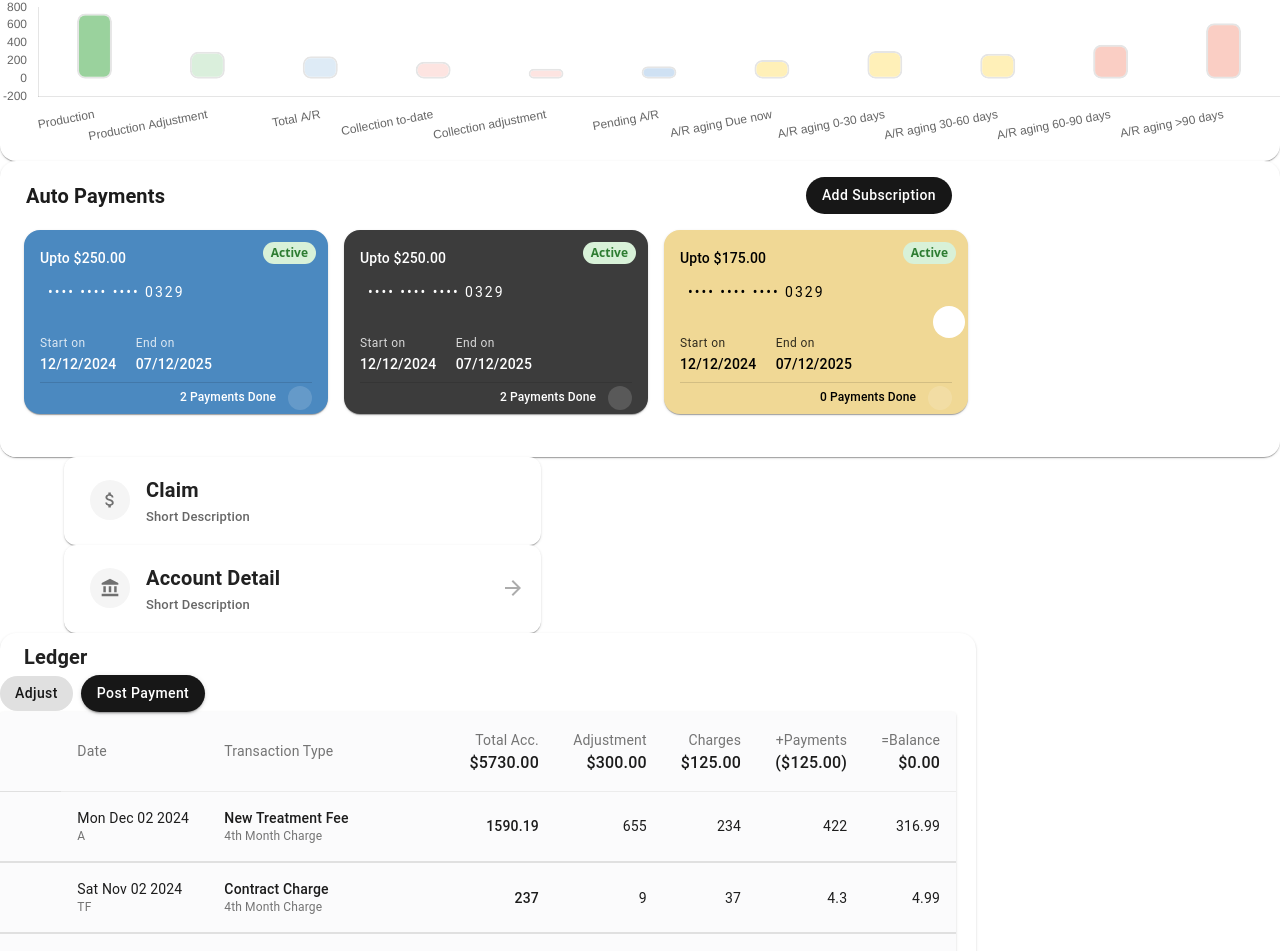
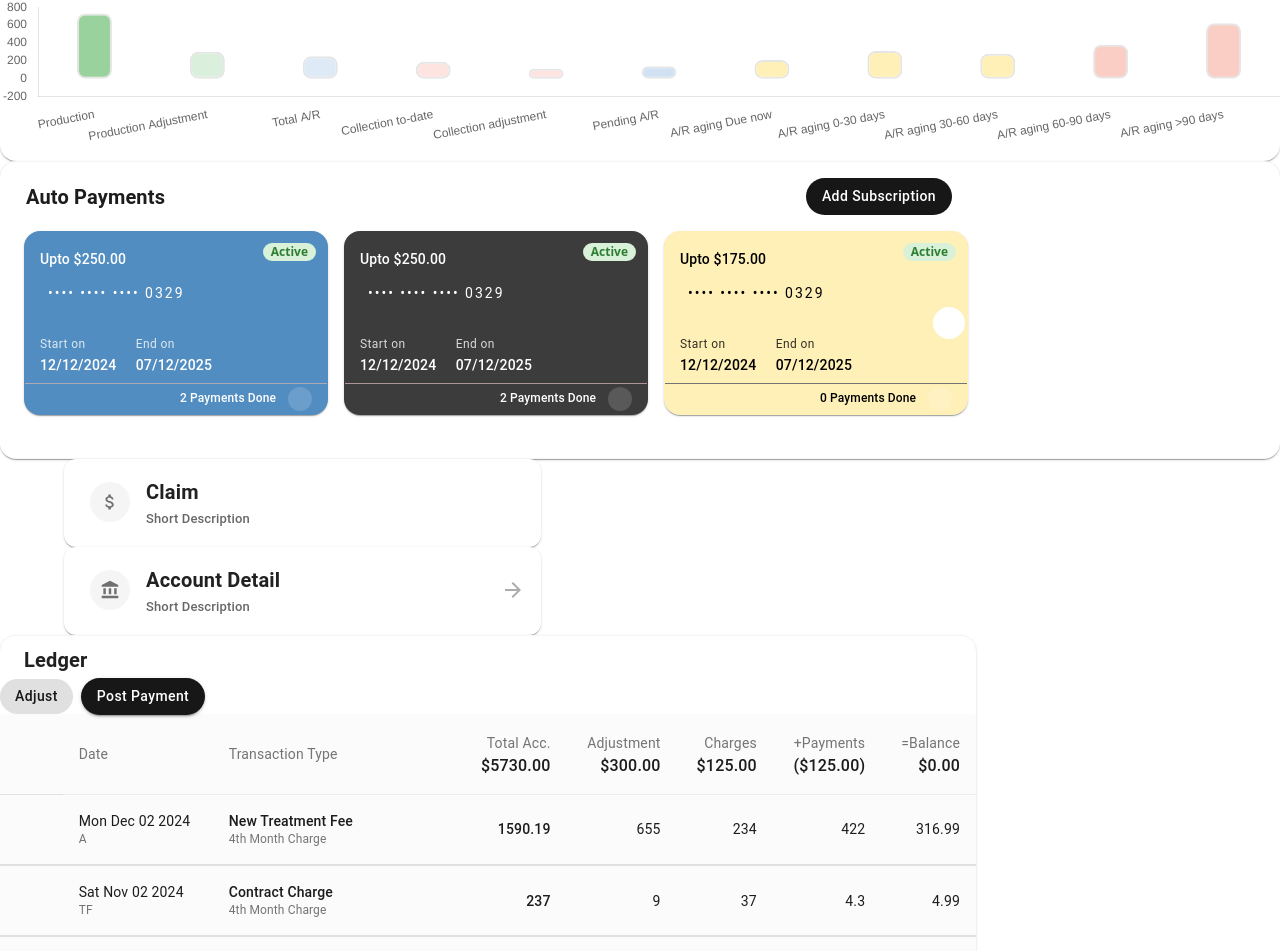
Before and after one commit to pavithranJ8/BerryStudio, a React (Vite) app: page / in a window 1280 px wide. Shown: the part 1664-2615 px from the top of the page. Built offline with nearby package versions, Linux system fonts and the light colour scheme; some icons are missing.

Commit message:
sidebar changes

```diff
--- a/src/components/AutoPayment.tsx
+++ b/src/components/AutoPayment.tsx
@@ -17,7 +17,7 @@ import ChevronRightIcon from '@mui/icons-material/ChevronRight';
 // import PaymentIcon from '@mui/icons-material/Payment';
 
 const BlueCard = styled(Card)(() => ({
-  backgroundColor: '#4b89c0',
+  backgroundColor: '#528DC1',
   color: 'white',
   borderRadius: '10px',
   height: '100%',
@@ -26,7 +26,7 @@ const BlueCard = styled(Card)(() => ({
 }));
 
 const DarkCard = styled(Card)(() => ({
-  backgroundColor: '#3c3c3c',
+  backgroundColor: '#3C3C3C',
   color: 'white',
   borderRadius: '10px',
   height: '100%',
@@ -35,7 +35,7 @@ const DarkCard = styled(Card)(() => ({
 }));
 
 const YellowCard = styled(Card)(() => ({
-  backgroundColor: '#f0d895',
+  backgroundColor: '#FFF0B8',
   color: 'black',
   borderRadius: '10px',
   height: '100%',
@@ -47,7 +47,7 @@ const YellowCard = styled(Card)(() => ({
 const ActiveBadge = styled(Box)(() => ({
   backgroundColor: '#d8f1d8',
   color: '#2e7d32',
-  padding: '2px 8px',
+  padding: '0px 8px',
   borderRadius: '12px',
   fontSize: '0.75rem',
   fontWeight: 600,
@@ -165,7 +165,7 @@ const AutoPayments: React.FC = () => {
     return (
       <CardComponent sx={{ height: '184px', width: '304px', borderRadius: '16px' }}>
         <CardContent sx={{ height: '100%', display: 'flex', flexDirection: 'column', marginBottom: '12px' }}>
-          {subscription.active && <ActiveBadge className='mr-4 mt-1 px-1 w-[50px] h-[20px] text-[10px] '>Active</ActiveBadge>}
+          {subscription.active && <ActiveBadge className='mr-4 mt-1 pl-2 w-[50px] h-[20px] text-[10px] '>Active</ActiveBadge>}
 
           {/* <IconButton
             sx={{
@@ -233,7 +233,7 @@ const AutoPayments: React.FC = () => {
               </Typography>
             </DateBoxEnd>
           </DateSection>
-          <Divider />
+          <Divider sx={{borderColor: subscription.type == 'yellow' ? '#747474' : '#cdb2b2c2', marginLeft: '-15px', marginRight: '-15px'}}/>
 
           <PaymentsFooter sx={{marginTop: '3px'}}>
             <Typography variant="body2" fontWeight={500} sx={{fontSize: '12px', marginLeft: '140px',marginBottom: '16px'}}>
@@ -278,7 +278,7 @@ const AutoPayments: React.FC = () => {
   };
 
   return (
-    <Box sx={{bgcolor: 'white', width: '976px',  height: '280px' }}>
+    <Box sx={{bgcolor: '#FFFFFF', width: '976px',  height: '280px' }}>
       <Container>
         <Box sx={{ display: 'flex', justifyContent: 'space-between', alignItems: 'center', marginTop: '16px', marginLeft: '2px'}}>
           <Typography variant="h6" fontWeight={600} sx={{color: '#1C1C1C', fontSize: '20px', textTransform: 'capitalize'}}>
--- a/src/components/Table.tsx
+++ b/src/components/Table.tsx
@@ -127,7 +127,7 @@ function createData(
 
   export default function CollapsibleTable() {
     return (
-      <TableContainer component={Paper} sx={{maxWidth: '956px'}}>
+      <TableContainer component={Paper} sx={{maxWidth: '976px'}}>
         <Table aria-label="collapsible table">
           <TableHead sx={{background: '#FBFBFC'}}>
             <TableRow>
--- a/src/components/ledger.tsx
+++ b/src/components/ledger.tsx
@@ -98,7 +98,7 @@ const ledger = () => {
   return (
     <div className="flex h-screen bg-[#FFFFFF]">
       {/* Sidebar */}
-      <div className={`shrink-0 h-screen shadow-md flex flex-col  ${
+      <div className={`fixed shrink-0 h-screen shadow-md flex flex-col  ${
           collapsed ? 'w-16' : 'w-64'
         }`}>
         <div className="mb-8 mt-4 ml-6">
@@ -187,7 +187,9 @@ const ledger = () => {
 
       {/* Main Content */}
 
-      <div className="flex-1 bg-gradient-to-b from-[#E0F1E1] via-[#FAFDFA] to-[#FAFAFB]">
+      <div className={`flex-1 bg-gradient-to-b from-[#E0F1E1] via-[#FAFDFA] to-[#FAFAFB] ${
+          collapsed ? 'ml-16' : 'ml-64'
+        }`}>
         {/* Header */}
         <div className="h-14 w-full shadow-sm px-4 flex items-center justify-between">
           <div className="flex items-center mb-2 mt-2">
@@ -210,7 +212,7 @@ const ledger = () => {
         </div>
 
         {/* Content */}
-        <Box className="mt-8 mb-8 max-w-[1240px] mx-auto">
+        <div className="mt-8 mb-8 max-w-[1240px] mx-auto">
           <div className="flex-1 overflow-y-auto">
             {/* Patient Header */}
             <div className="flex items-center mb-4">
@@ -444,7 +446,10 @@ const ledger = () => {
                   sx={{
                     Width: '976px',
                     borderRadius: '16px',
-                    border: '1px #0000000A',
+                    border: '1px',
+                    borderColor: '#0000000A',
+                    borderBlockStyle: 'inherit'
+                    // border-block-style: inherit;
                   }}>
                   <div className="flex space-x-4 mb-4">
                     <AutoPayment></AutoPayment>
@@ -463,6 +468,8 @@ const ledger = () => {
                     maxWidth: '976px',
                     borderRadius: '16px',
                     border: '1px',
+                    borderColor: '#0000000A',
+                    borderBlockStyle: 'inherit'
                   }}>
                   <div className="mb-4 mt-4">
                     <div className="flex justify-between items-center mb-4 w-[976px]">
@@ -509,7 +516,7 @@ const ledger = () => {
               {/* </Paper> */}
             </Box>
           </div>
-        </Box>
+        </div>
       </div>
 
     </div>
```
